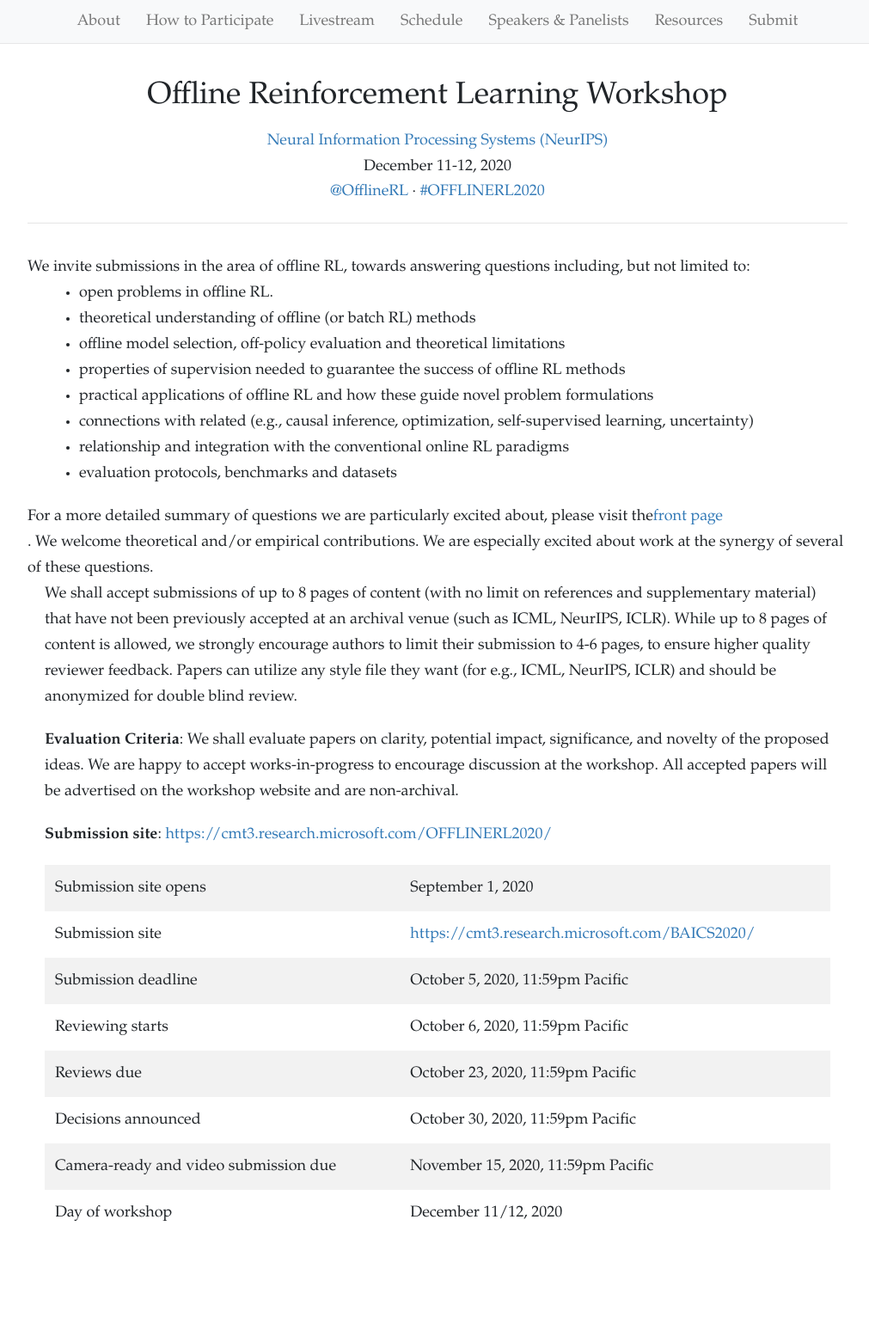
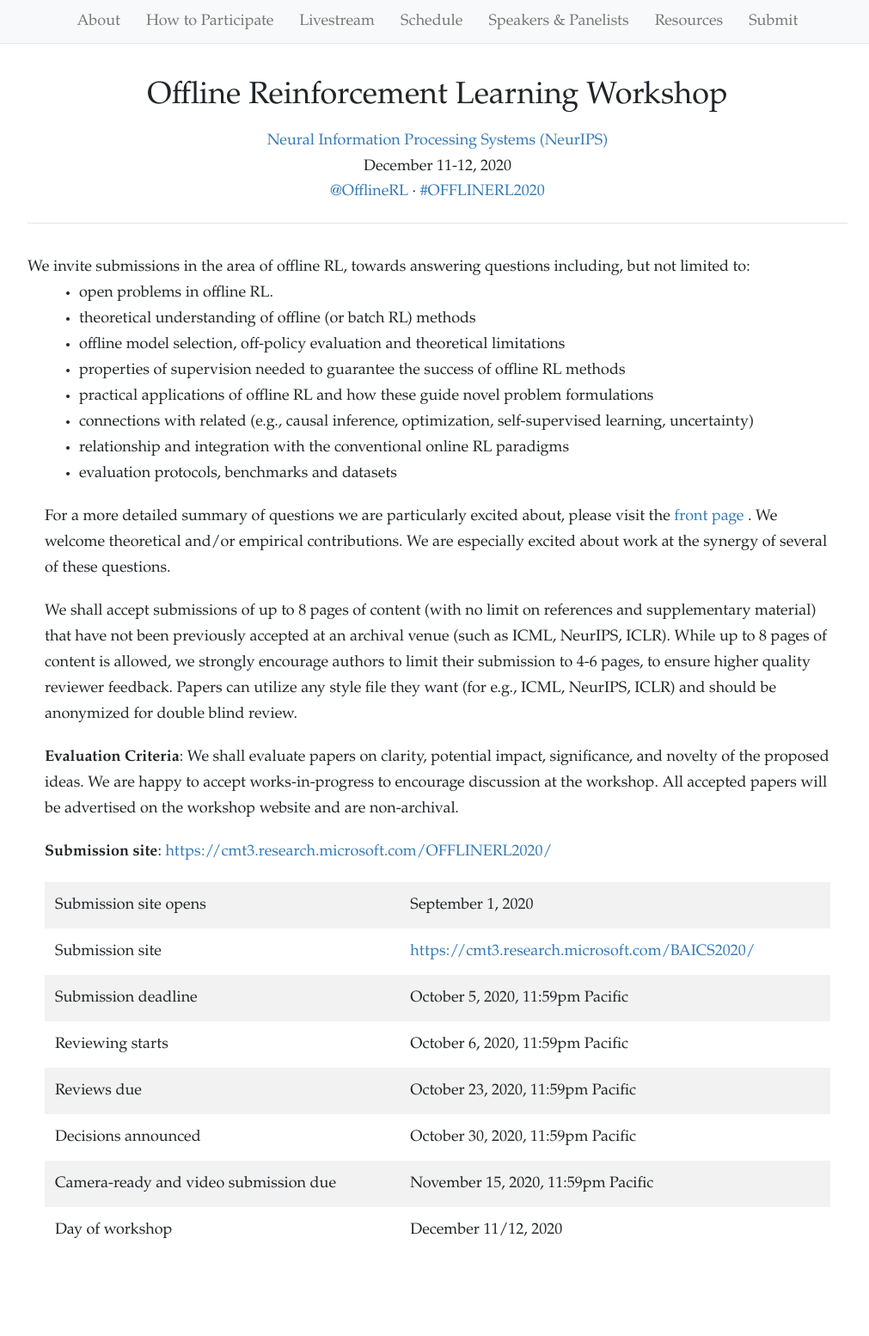
Before and after one commit to offline-rl-neurips/offline-rl-neurips.github.io, a Jekyll site: the page built from submit.html, in a window 1280 px wide. Shown: the whole page at 86% size, without its empty margins (131-1142 px from the left). Built offline with Jekyll 4.4.1, drawn with Linux system fonts in a browser that asks for light colours; nearby versions of some CDN libraries.

```diff
--- a/submit.html
+++ b/submit.html
@@ -14,8 +14,7 @@ We invite submissions in the area of offline RL, towards answering questions inc
 <li> relationship and integration with the conventional online RL paradigms
 <li> evaluation protocols, benchmarks and datasets
   </ul>
-For a more detailed summary of questions we are particularly excited about, please visit the <a href="index.html">front page</a>. We welcome theoretical and/or empirical contributions.
-We are especially excited about work at the synergy of several of these questions.
+<p> For a more detailed summary of questions we are particularly excited about, please visit the <a href="index.html"> front page </a>. We welcome theoretical and/or empirical contributions. We are especially excited about work at the synergy of several of these questions. </p>
 
 <p> We shall accept submissions of up to 8 pages of content (with no limit on references and supplementary material) that have not been previously accepted at an archival venue (such as ICML, NeurIPS, ICLR). While up to 8 pages of content is allowed, we strongly encourage authors to limit their submission to 4-6 pages, to ensure higher quality reviewer feedback. Papers can utilize any style file they want (for e.g., ICML, NeurIPS, ICLR) and should be anonymized for double blind review. </p>
 
```
